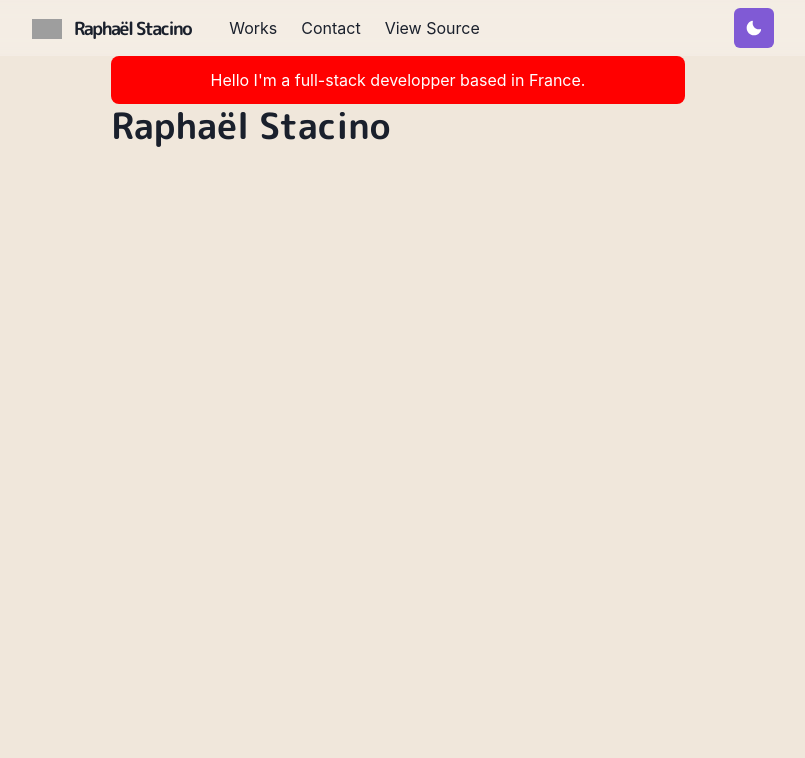
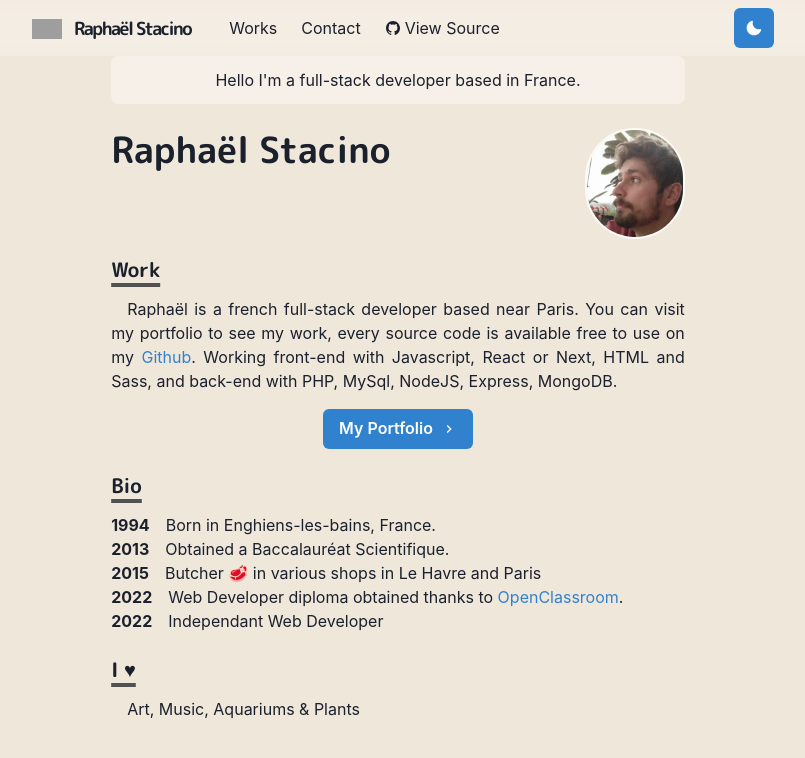
Before and after one commit to RaphaelStn/NextPortfolio, a Next.js app: page / in a window 1280 px wide. Shown: the top 758 px of the page, without its empty margins (242-1047 px from the left). Built offline with nearby package versions, Linux system fonts and the light colour scheme; grey boxes are pictures that could not be loaded.

Commit message:
update to index

```diff
--- /dev/null
+++ b/components/bio.js
@@ -0,0 +1,10 @@
+import { Box } from "@chakra-ui/react"
+import styled from "@emotion/styled"
+
+export const BioSection = styled(Box)`
+padding-left: 3.4em
+text-ident: -3.4em`
+
+export const BioYear = styled.span`
+font-weight: bold;
+margin-right: 1em;`
--- /dev/null
+++ b/components/grid-item.js
@@ -0,0 +1,3 @@
+import NextLink from 'next/link'
+import Image from 'next/image'
+import { Box, Text, LinkBox, LinkOverlay } from '@chakra-ui/react'
--- a/components/navbar.js
+++ b/components/navbar.js
@@ -17,18 +17,23 @@ import {
 } from '@chakra-ui/react'
 import { HamburgerIcon } from '@chakra-ui/icons'
 import ThemeToggleButton from './theme-toggle-button'
+import { IoLogoGithub } from 'react-icons/io5'
 
-const LinkItem = ({ href, path, children}) => {
+const LinkItem = ({ href, path, target, children, ...props}) => {
     const active = path == href
-    const inactiveColor = useColorModeValue('gray200', 'whiteAlpha900')
+    const inactiveColor = useColorModeValue('gray.800', 'whiteAlpha.900')
+    const activeBg = useColorModeValue('#3182CE', '#90CDF4')
+    const activeColor = useColorModeValue('whiteAlpha.900', 'gray.800')
     return (
-        <NextLink href= {href}>
+        <NextLink href= {href} passHref>
             <Link
                 p={2}
-                bg={active ? 'glassTeal': undefined}
-                color={active ? '#202023' : inactiveColor}
+                bg={active ? activeBg : undefined}
+                color={active ? activeColor : inactiveColor}
+                target={target}
+                {...props}
             >
-                 {children}
+                {children}
             </Link>
         </NextLink>
     )
@@ -60,6 +65,7 @@ const Navbar = props => {
                         <Logo/>
                     </Heading>
                 </Flex>
+
                 <Stack
                 direction={{base:'column', md:'row'}}
                 display={{base:'none', md:'flex'}}
@@ -74,10 +80,17 @@ const Navbar = props => {
                     <LinkItem href="/contact" path={path}>
                         Contact
                     </LinkItem>
-                    <LinkItem href="/ij" path={path}>
+                    <LinkItem
+                    target="_blank"
+                    href="https://github.com/RaphaelStn/NextPortfolio"
+                    display="inline-flex"
+                    alignItems="center"
+                    style={{ gap: 4 }}
+                    pl={2}
+                    >
+                        <IoLogoGithub/>
                         View Source
                     </LinkItem>
-                    {/* Add github here */}
                 </Stack>
                 <Box flex={1} align="right">
                     <ThemeToggleButton/>
--- /dev/null
+++ b/components/parapraph.js
@@ -0,0 +1,7 @@
+import styled from "@emotion/styled"
+
+const Paragraph = styled.p`
+text-align: justify;
+text-indent: 1em`
+
+export default Paragraph
--- /dev/null
+++ b/components/section.js
@@ -0,0 +1,21 @@
+import { motion } from 'framer-motion'
+import { chakra, shouldForwardProp } from '@chakra-ui/react'
+
+const StyledDiv = chakra(motion.div, {
+    shouldForwardProp: prop => {
+        return shouldForwardProp(prop) || prop === 'transition'
+    }
+})
+
+const Section = ({ children, delay=0}) => (
+    <StyledDiv
+    initial= {{y:10, opacity:0}}
+    animate= {{y:0, opacity: 1}}
+    transition= {{duration:0.8, delay}}
+    mb={6}
+    >
+        {children}
+    </StyledDiv>
+)
+
+export default Section
--- a/components/theme-toggle-button.js
+++ b/components/theme-toggle-button.js
@@ -1,16 +1,28 @@
 import { IconButton, useColorMode, useColorModeValue } from "@chakra-ui/react"
 import { SunIcon, MoonIcon } from "@chakra-ui/icons"
+import { AnimatePresence, motion } from "framer-motion"
 
 const ThemeToggleButton = () => {
     const { toggleColorMode } = useColorMode()
 
     return (
-        <IconButton
-        aria-label="Toggle theme"
-        colorScheme={useColorModeValue('purple', 'orange')}
-        icon={useColorModeValue(<MoonIcon/>, <SunIcon/>)}
-        onClick={toggleColorMode}
-        ></IconButton>
+        <AnimatePresence exitBeforeEnter initial={false}>
+            <motion.div
+            style={{display: 'inline-block'}}
+            key={useColorModeValue('light', 'dark')}
+            initial={{y: -20, opacity:0}}
+            animate={{y:0, opacity: 1}}
+            exit={{y:20, opacity:0}}
+            transition={{duration:0.2}}
+            >
+                <IconButton
+                aria-label="Toggle theme"
+                colorScheme={useColorModeValue('blue', 'blue')}
+                icon={useColorModeValue(<MoonIcon/>, <SunIcon/>)}
+                onClick={toggleColorMode}
+                ></IconButton>
+            </motion.div>
+        </AnimatePresence>
     )
 }
 
--- a/libs/theme.js
+++ b/libs/theme.js
@@ -25,7 +25,7 @@ const components = {
     },
     Link: {
         baseStyle: props => ({
-            color: mode('#3d7aed', '#ff63c3')(props),
+            color: mode('#3182CE', '#90CDF4')(props),
             textUnderlineOffset: 3
         })
     }
@@ -36,7 +36,10 @@ const fonts = {
 }
 
 const colors = {
-    glassTeal: '#88ccca'
+    glassTeal: '#88ccca',
+    darkred: {
+        900: "#b83b3b"
+    }
 }
 
 const config = {
--- a/package.json
+++ b/package.json
@@ -20,7 +20,8 @@
     "framer-motion": "^6.3.3",
     "next": "^12.1.5",
     "react": "^17.0.2",
-    "react-dom": "^17.0.2"
+    "react-dom": "^17.0.2",
+    "react-icons": "^4.3.1"
   },
   "devDependencies": {
     "eslint": "^8.14.0",
--- a/pages/_app.js
+++ b/pages/_app.js
@@ -2,13 +2,16 @@ import { ChakraProvider } from "@chakra-ui/react"
 import Layout from '../components/layouts/main'
 import Fonts from "../components/fonts"
 import theme from "../libs/theme"
+import { AnimatePresence } from "framer-motion"
 
 const Website = ({Component, PageProps, router }) => {
     return (
         <ChakraProvider theme={theme}>
             <Fonts/>
             <Layout router={router}>
+            <AnimatePresence exitBeforeEnter initial={true}>
                 <Component {...PageProps} key={router.route}/>
+            </AnimatePresence>
             </Layout>
         </ChakraProvider>
     )
--- a/pages/index.js
+++ b/pages/index.js
@@ -1,10 +1,17 @@
-import { Container, Box, Heading } from "@chakra-ui/react"
+import { Container, Box, Heading, Image, useColorModeValue, Button, Link } from "@chakra-ui/react"
+import { ChevronRightIcon } from "@chakra-ui/icons"
+import NextLink from 'next/link'
+import Section from "../components/section"
+import Paragraph from "../components/parapraph"
+import { BioSection, BioYear } from "../components/Bio"
+import Head from "next/head"
+
 
 const Page = () => {
     return (
         <Container>
-            <Box borderRadius="lg" bg="red" p={3} align="center" color="white">
-                Hello I&apos;m a full-stack developper based in France.
+            <Box borderRadius="lg" bg={useColorModeValue('whiteAlpha.500', 'whiteAlpha.200')} p={3} mb={6} align="center">
+                Hello I&apos;m a full-stack developer based in France.
             </Box>
             <Box display={{md:"flex"}}>
                 <Box flexGrow={1}>
@@ -12,7 +19,64 @@ const Page = () => {
                         Raphaël Stacino
                     </Heading>
                 </Box>
+                <Box
+                flexShrink={0}
+                mt={{base:4, md:0}}
+                ml={{md:6}}
+                align="center"
+                >
+                    <Image
+                    borderColor="whiteAlpha.800"
+                    borderWidth={2}
+                    borderRadius="full"
+                    borderStyle="solid"
+                    maxWidth="100px"
+                    display="inline-block"
+                    src="/images/raphael.jpg"
+                    alt="profile picture"/>
+                </Box>
             </Box>
+            <Section delay= {0.1}>
+                <Heading as="h3" variant="section-title">
+                    Work
+                </Heading>
+                <Paragraph>
+                    Raphaël is a french full-stack developer based near Paris. You can visit my portfolio to see my work, every source code is available free to use on my&nbsp;
+                    <NextLink href="https://github.com/RaphaelStn" passHref><Link target="_blank">Github</Link></NextLink>. Working front-end with Javascript, React or Next, HTML and Sass, and back-end with PHP, MySql, NodeJS, Express, MongoDB.
+                </Paragraph>
+                <Box align="center" my={4}>
+                    <NextLink href="/works">
+                        <Button rightIcon={<ChevronRightIcon/>} colorScheme="blue">
+                            My Portfolio
+                        </Button>
+                    </NextLink>
+                </Box>
+            </Section>
+            <Section delay={0.2}>
+                <Heading as="h3" variant="section-title">
+                    Bio
+                </Heading>
+                <BioSection><BioYear>1994</BioYear>Born in Enghiens-les-bains, France.</BioSection>
+                <BioSection><BioYear>2013</BioYear>Obtained a Baccalauréat Scientifique.</BioSection>
+                <BioSection><BioYear>2015</BioYear>Butcher 🥩 in various shops in Le Havre and Paris</BioSection>
+                <BioSection><BioYear>2022</BioYear>Web Developer diploma obtained thanks to&nbsp;
+                    <NextLink href="https://openclassrooms.com/" passHref >
+                        <Link target="_blank">
+                            OpenClassroom
+                        </Link>
+                    </NextLink>
+                    .
+                </BioSection>
+                <BioSection><BioYear>2022</BioYear>Independant Web Developer</BioSection>
+            </Section>
+            <Section delay={0.3}>
+                <Heading as="h3" variant="section-title">
+                    I ♥
+                </Heading>
+                <Paragraph>
+                    Art, Music, Aquariums & Plants
+                </Paragraph>
+            </Section>
         </Container>
     )
 }
```
Also changed, not shown: pages/works.js (added, +14 -0 lines), public/images/raphael.jpg (added), 1 other file (tests, documents, lock files or other folders).
